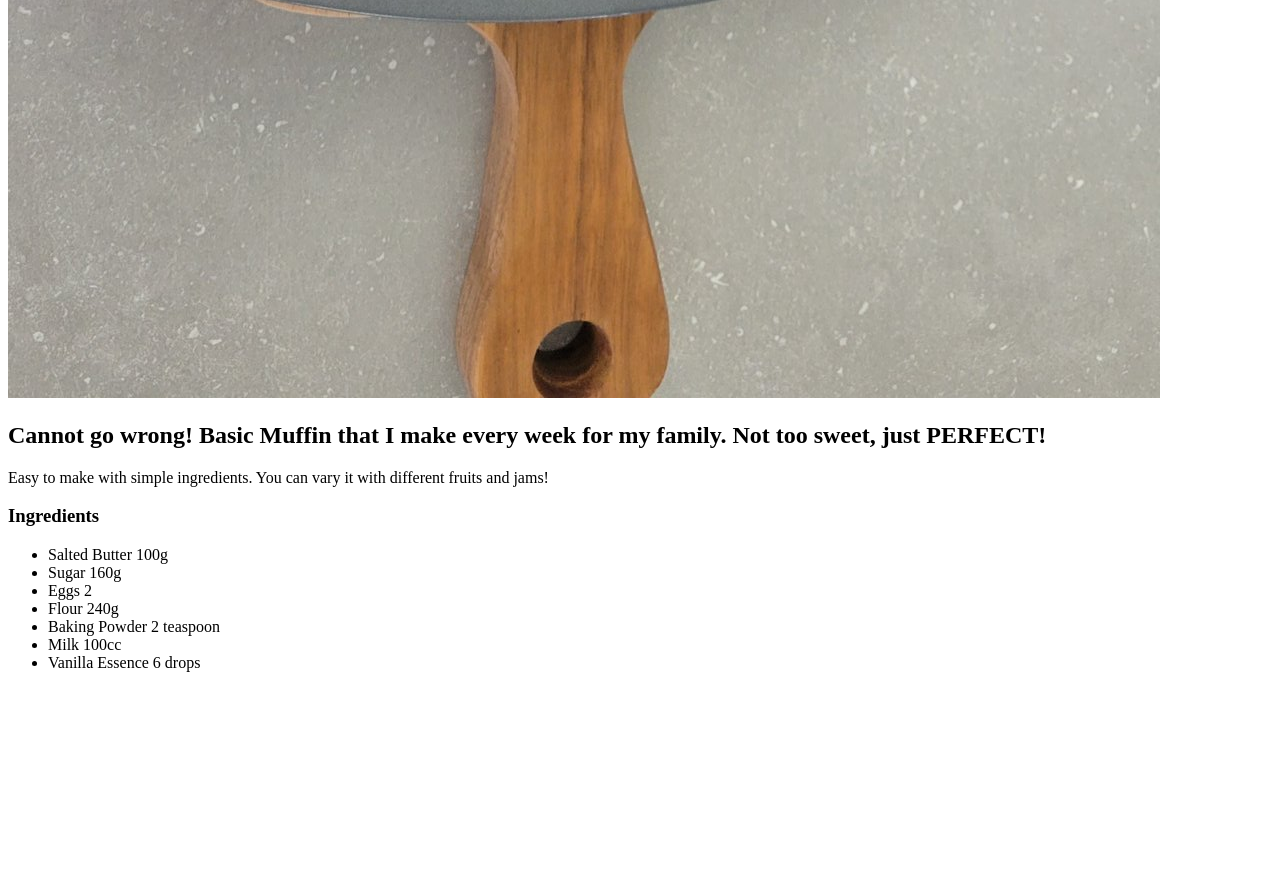
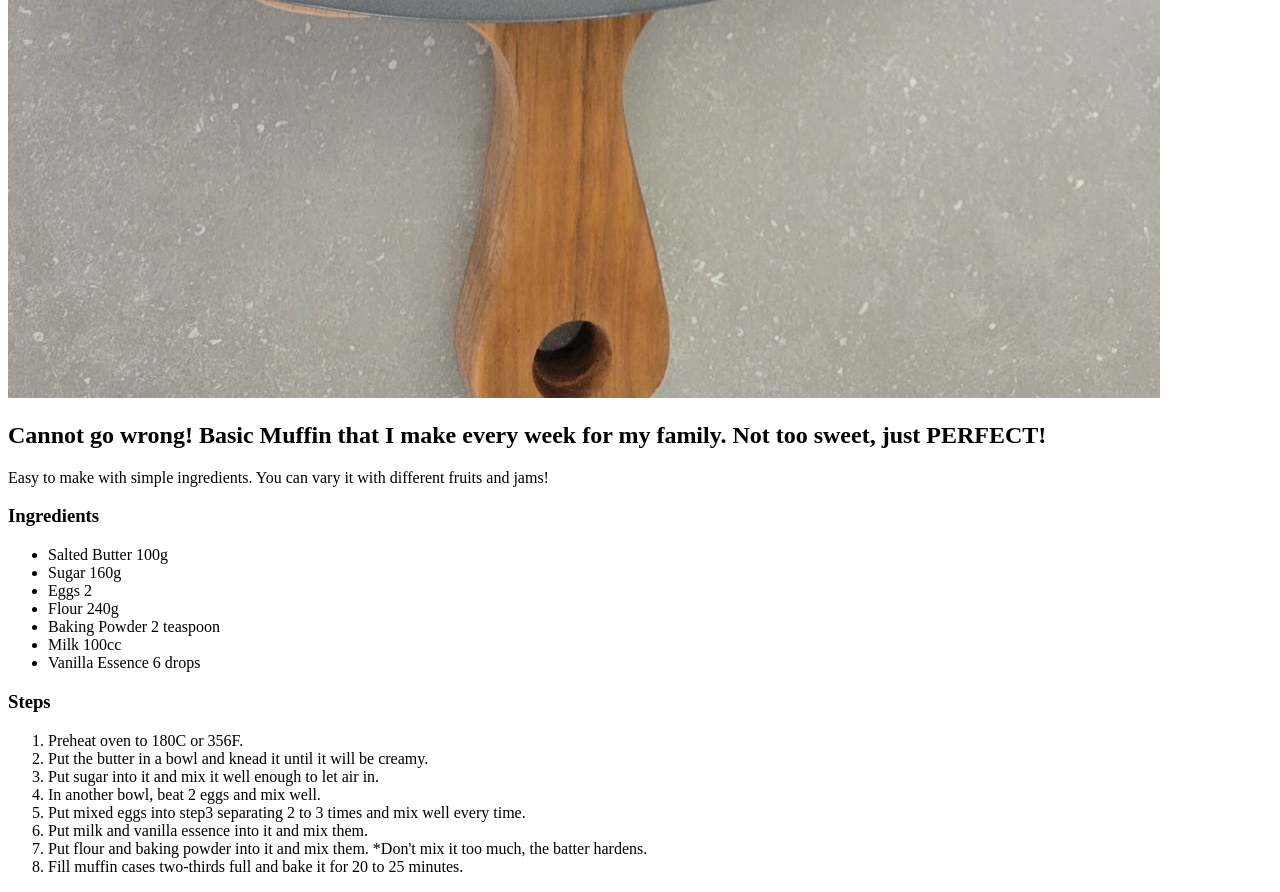
Before and after one commit to Haru-paka/odin-recipes, a plain HTML site: page recipes/muffin.html in a window 1280 px wide. Shown: the part 1730-2622 px from the top of the page. Before the commit the page ends 2418 px from the top, so only its background shows below. Drawn offline with Linux system fonts and the light colour scheme.

Commit message:
Add steps

```diff
--- a/recipes/muffin.html
+++ b/recipes/muffin.html
@@ -21,8 +21,20 @@
         <li>Baking Powder 2 teaspoon</li>
         <li>Milk 100cc</li>
         <li>Vanilla Essence 6 drops</li>
+    </ul>
 
-    </ul>
+    <h3>Steps</h3>
+    <ol>
+        <li>Preheat oven to 180C or 356F.</li>
+        <li>Put the butter in a bowl and knead it until it will be creamy.</li>
+        <li>Put sugar into it and mix it well enough to let air in.</li>
+        <li>In another bowl, beat 2 eggs and mix well.</li>
+        <li>Put mixed eggs into step3 separating 2 to 3 times and mix well every time.</li>
+        <li>Put milk and vanilla essence into it and mix them.</li>
+        <li>Put flour and baking powder into it and mix them. *Don't mix it too much, the batter hardens.</li>
+        <li>Fill muffin cases two-thirds full and bake it for 20 to 25 minutes.</li>
+    </ol>
+
 
 </body>
 </html>
```
